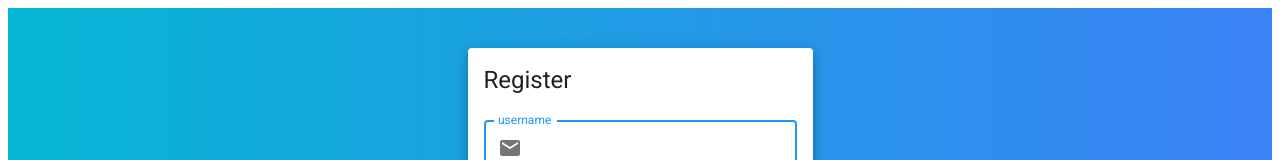
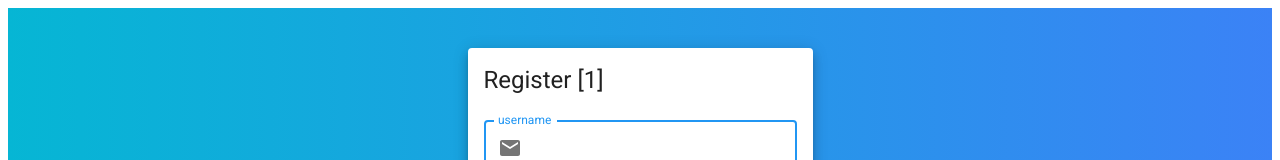
Before and after one commit to excel007/cmstock_workshop, a Next.js app: page /register in a window 1280 px wide. Shown: the top 160 px of the page. Built offline with nearby package versions, Linux system fonts and the light colour scheme.

Commit message:
finish userSlice step

```diff
--- a/app/(auth)/login/page.tsx
+++ b/app/(auth)/login/page.tsx
@@ -3,11 +3,11 @@ import { Box, Button, Card, CardContent, InputAdornment, TextField, Typography }
 import PasswordIcon from '@mui/icons-material/Password';
 import EmailIcon from '@mui/icons-material/Email';
 
-import React, { useState } from 'react'
 import { useForm, SubmitHandler, Controller } from "react-hook-form"
 import { yupResolver } from "@hookform/resolvers/yup"
 import * as yup from "yup"
 import { useRouter } from 'next/navigation';
+import { useSelector } from 'react-redux';
 
 interface User {
   username: string;
@@ -22,6 +22,9 @@ export default function Login({ }: Props) {
     username: yup.string().required("Username is required!!!").trim(),
     password: yup.string().required("Password is required!!!").trim(),
   })
+
+  const reducer = useSelector((state: any) => state.userReducer)
+
   const {
     control,
     handleSubmit,
@@ -125,7 +128,7 @@ export default function Login({ }: Props) {
       <Card elevation={7} className='max-w-[345px] mt-10'>
         <CardContent>
           <Typography gutterBottom variant='h5' component='h2'>
-            Login
+            Login [{reducer.count}]
           </Typography>
           {showForm()}
         </CardContent>
--- a/app/(auth)/register/page.tsx
+++ b/app/(auth)/register/page.tsx
@@ -8,6 +8,7 @@ import { useForm, SubmitHandler, Controller } from "react-hook-form"
 import { yupResolver } from "@hookform/resolvers/yup"
 import * as yup from "yup"
 import { useRouter } from 'next/navigation';
+import { useSelector } from 'react-redux';
 
 interface User {
   username: string;
@@ -120,12 +121,14 @@ export default function Register({ }: Props) {
     );
   };
 
+
+  const reducer = useSelector((state:any) => state.userReducer)
   return (
     <Box className='flex justify-center items-center'>
       <Card elevation={7} className='max-w-[345px] mt-10'>
         <CardContent>
           <Typography gutterBottom variant='h5' component='h2'>
-            Register
+            Register [{reducer.count}]
           </Typography>
           {showForm()}
         </CardContent>
--- /dev/null
+++ b/store/slices/userSlice.ts
@@ -0,0 +1,9 @@
+import { createSlice } from "@reduxjs/toolkit";
+
+const userSlice = createSlice({
+    name:"user",
+    initialState : { count : 1},
+    reducers:{}
+})
+
+export default userSlice.reducer
--- a/store/store.ts
+++ b/store/store.ts
@@ -1,7 +1,8 @@
 import { configureStore } from '@reduxjs/toolkit'
 import { useDispatch } from 'react-redux'
+import userReducer from '@/store/slices/userSlice'
 
-const reducer = {}
+const reducer = { userReducer }
 
 export const store = configureStore({
   reducer,
```
